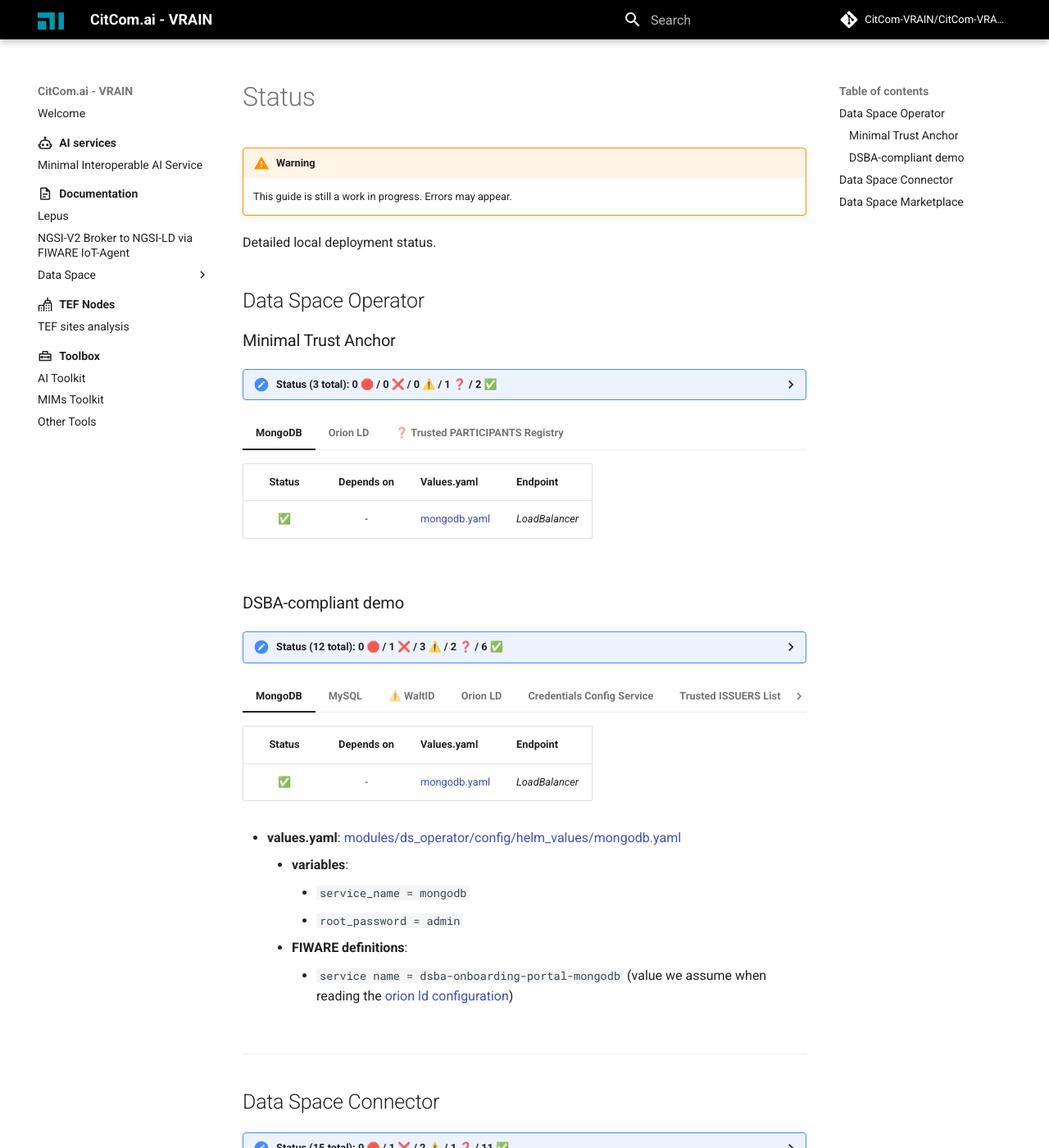
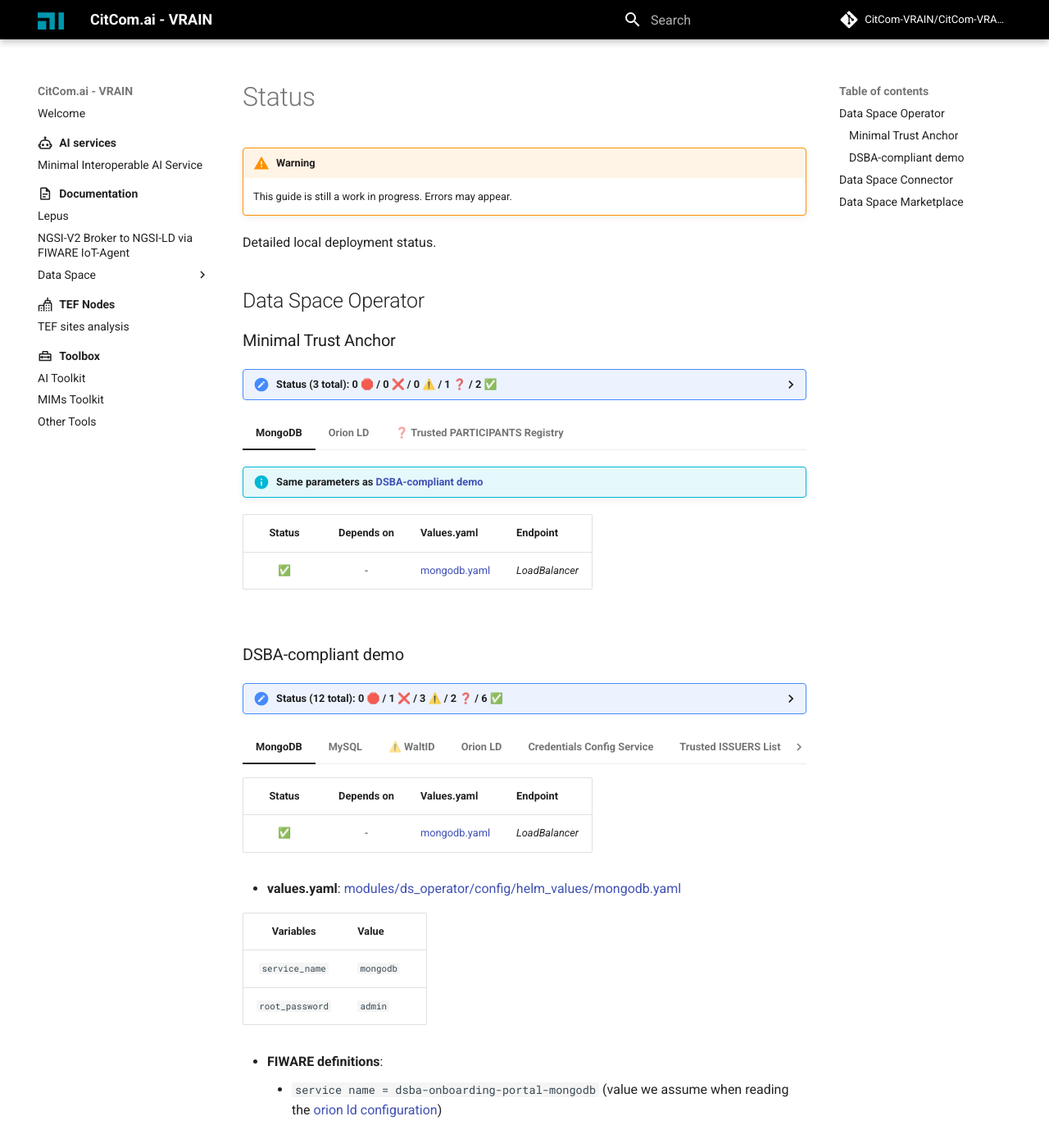
Before and after one commit to riseupalex/CitComAI-Hub.github.io, an MkDocs documentation site: the page built from docs/documentation/data_space/fiware_ecosystem/mvds_iaas/deployment_status.md, in a window 1280 px wide and 1400 px high. Shown: the whole window at 82% size. Built offline with MkDocs 1.6.1 and Material for MkDocs 9.7.7, drawn with Linux system fonts in a browser that asks for light colours; comment, search, counter and statistics services are not loaded.

Commit message:
list of variables as lists

```diff
--- a/docs/documentation/data_space/fiware_ecosystem/mvds_iaas/deployment_status.md
+++ b/docs/documentation/data_space/fiware_ecosystem/mvds_iaas/deployment_status.md
@@ -31,30 +31,29 @@
 
 === "MongoDB"
 
+    !!! info "Same parameters as [DSBA-compliant demo](#mongodb_1)"
+
     | Status | Depends on | Values.yaml | Endpoint |
     | :----: | :--------: | :---------  | :------  |
     | ✅     | -          | [mongodb.yaml](https://github.com/CitCom-VRAIN/Minimum_Viable_DataSpace_Infrastructure/blob/develop/modules/ds_operator/config/helm_values/mongodb.yaml) | _LoadBalancer_ |
 
 === "Orion LD"
 
+    !!! info "Same parameters as [DSBA-compliant demo](#orion-ld_1)"
+
     | Status | Depends on | Values.yaml | Endpoint |
     | :----: | :--------: | :---------  | :------  |
-    |  ✅    | [MongoDB](#mongodb) | [orionld.yaml](https://github.com/CitCom-VRAIN/Minimum_Viable_DataSpace_Infrastructure/blob/develop/modules/ds_operator/config/helm_values/orionld.yaml) | - |
+    |  ✅    | [MongoDB](#mongodb_1) | [orionld.yaml](https://github.com/CitCom-VRAIN/Minimum_Viable_DataSpace_Infrastructure/blob/develop/modules/ds_operator/config/helm_values/orionld.yaml) | - |
 
 === "❓ Trusted PARTICIPANTS Registry"
+
+    !!! info "Same parameters as [DSBA-compliant demo](#-trusted-participants-registry_1)"
 
     Also called: Trusted Issuers Registry [_for FIWARE_](https://github.com/FIWARE-Ops/fiware-gitops/tree/master/aws/dsba/onboarding-portal/trusted-issuers-registry)
 
     | Status | Depends on | Values.yaml | Endpoint |
     | :----: | :--------: | :---------  | :------  |
     |  ❓    | [Orion LD](#orion-ld) | [trusted_participants_registry.yaml](https://github.com/CitCom-VRAIN/Minimum_Viable_DataSpace_Infrastructure/blob/develop/modules/ds_operator/config/helm_values/trusted_participants_registry.yaml) | `tpr.ds-operator.io` |
-
-    !!! warning "Doubts/Errors"
-        - [**satellite**](https://github.com/FIWARE-Ops/fiware-gitops/blob/master/aws/dsba/onboarding-portal/trusted-issuers-registry/values.yaml#L27):
-            - What is this satelite?
-            - Where do you get it from?
-            - What is its function?
-            - Can the ID name (EU.EORI.FIWARESATELLITE) be any name or does it have to be that name for some reason?
 
 ### DSBA-compliant demo
 
@@ -94,11 +93,14 @@
     | ✅     | -          | [mongodb.yaml](https://github.com/CitCom-VRAIN/Minimum_Viable_DataSpace_Infrastructure/blob/develop/modules/ds_operator/config/helm_values/mongodb.yaml) | _LoadBalancer_ |
 
     - **values.yaml**: [modules/ds_operator/config/helm_values/mongodb.yaml](https://github.com/CitCom-VRAIN/Minimum_Viable_DataSpace_Infrastructure/blob/develop/modules/ds_operator/config/helm_values/mongodb.yaml)
-        - **variables**:
-            - `service_name = mongodb`
-            - `root_password = admin`
-        - **FIWARE definitions**:
-            - `service name = dsba-onboarding-portal-mongodb` (value we assume when reading the [orion ld configuration](https://github.com/FIWARE-Ops/fiware-gitops/blob/master/aws/dsba/onboarding-portal/orion-ld/values.yaml#L12))
+
+    |    Variables    |   Value   |
+    | :-------------: | :------- |
+    | `service_name`  | `mongodb` |
+    | `root_password` | `admin`   |
+
+    - **FIWARE definitions**:
+        - `service name = dsba-onboarding-portal-mongodb` (value we assume when reading the [orion ld configuration](https://github.com/FIWARE-Ops/fiware-gitops/blob/master/aws/dsba/onboarding-portal/orion-ld/values.yaml#L12))
 
 === "MySQL"
 
@@ -107,13 +109,16 @@
     | ✅     | -          | [mysql.yaml](https://github.com/CitCom-VRAIN/Minimum_Viable_DataSpace_Infrastructure/blob/develop/modules/ds_operator/config/helm_values/mysql.yaml) | - |
 
     - **values.yaml**: [modules/ds_operator/config/helm_values/mysql.yaml](https://github.com/CitCom-VRAIN/Minimum_Viable_DataSpace_Infrastructure/blob/develop/modules/ds_operator/config/helm_values/mysql.yaml)
-        - **variables**:
-            - `service_name = mysql`
-            - `root_password = admin`
-            - `til_db = til`
-            - `ccs_db = ccs`
-        - **FIWARE definitions**:
-            - `fullnameOverride (service name) = mysql-onboarding`
+
+    |    Variables    |   Value   |
+    | :-------------: | :------- |
+    | `service_name`  | `mysql`   |
+    | `root_password` | `admin`   |
+    | `til_db`        | `til`     |
+    | `ccs_db`        | `ccs`     |
+
+    - **FIWARE definitions**:
+        - `fullnameOverride (service name) = mysql-onboarding`
 
 === "⚠️ WaltID"
 
@@ -132,14 +137,17 @@
             - What is its function?
 
     - **values.yaml**: [modules/ds_operator/config/helm_values/waltid.yaml](https://github.com/CitCom-VRAIN/Minimum_Viable_DataSpace_Infrastructure/blob/develop/modules/ds_operator/config/helm_values/waltid.yaml)
-        - **variables**:
-            - `service_name = waltid`
-            - `service_domain = waltid.ds-operator.io`
-            - `secret_tls_name = waltid-tls-secret`
-            - `did_domain = did:web:waltid.ds-operator.io:did`
-        - **FIWARE definitions**:
-            - `route endpoint = onboarding.dsba.fiware.dev`
-            - `did:web = did:web:onboarding.dsba.fiware.dev:did`
+
+    |    Variables    |   Value   |
+    | :-------------: | :------- |
+    | `service_name`  | `waltid`  |
+    | `service_domain`| `waltid.ds-operator.io` |
+    | `secret_tls_name` | `waltid-tls-secret` |
+    | `did_domain`    | `did:web:waltid.ds-operator.io:did` |
+
+    - **FIWARE definitions**:
+        - `route endpoint = onboarding.dsba.fiware.dev`
+        - `did:web = did:web:onboarding.dsba.fiware.dev:did`
     - **endpoint type**: `ClusterIP + Ingress`
         - **ingress**: `waltid.ds-operator.io` (NOT WORKING)
 
@@ -147,13 +155,16 @@
 
     | Status | Depends on | Values.yaml | Endpoint |
     | :----: | :--------: | :---------  | :------  |
-    |  ✅    | [MongoDB](#mongodb) | [orionld.yaml](https://github.com/CitCom-VRAIN/Minimum_Viable_DataSpace_Infrastructure/blob/develop/modules/ds_operator/config/helm_values/orionld.yaml) | - |
+    |  ✅    | [MongoDB](#mongodb_1) | [orionld.yaml](https://github.com/CitCom-VRAIN/Minimum_Viable_DataSpace_Infrastructure/blob/develop/modules/ds_operator/config/helm_values/orionld.yaml) | - |
 
     - **values.yaml**: [modules/ds_operator/config/helm_values/orionld.yaml](https://github.com/CitCom-VRAIN/Minimum_Viable_DataSpace_Infrastructure/blob/develop/modules/ds_operator/config/helm_values/orionld.yaml)
-        - **variables**:
-            - `service_name = mongodb`
-            - `root_password = admin`
-            - `orion_db_name = orion-oper`
+
+    |    Variables    |   Value   |
+    | :-------------: | :------- |
+    | `service_name`  | `orionld` |
+    | `root_password` | `admin`   |
+    | `orion_db_name` | `orion-oper` |
+
     - **endpoint type**: `ClusterIP no Ingress`
 
 === "Credentials Config Service"
@@ -163,11 +174,14 @@
     |  ✅    | [MySQL](#mysql) | [credentials_config_service.yaml](https://github.com/CitCom-VRAIN/Minimum_Viable_DataSpace_Infrastructure/blob/develop/modules/ds_operator/config/helm_values/credentials_config_service.yaml) | - |
 
     - **values.yaml**: [modules/ds_operator/config/helm_values/credentials_config_service.yaml](https://github.com/CitCom-VRAIN/Minimum_Viable_DataSpace_Infrastructure/blob/develop/modules/ds_operator/config/helm_values/credentials_config_service.yaml)
-        - **variables**:
-            - `service_name = cred-conf-service`
-            - `mysql_service = mysql`
-            - `ccs_db = ccs`
-            - `root_password = admin`
+
+    |    Variables    |   Value   |
+    | :-------------: | :------- |
+    | `service_name`  | `cred-conf-service` |
+    | `mysql_service` | `mysql`   |
+    | `ccs_db`        | `ccs`     |
+    | `root_password` | `admin`   |
+
     - **endpoint type**: `ClusterIP no Ingress`
 
 === "Trusted ISSUERS List"
@@ -177,15 +191,17 @@
     |  ✅    | [MySQL](#mysql) | [trusted_issuers_list.yaml](https://github.com/CitCom-VRAIN/Minimum_Viable_DataSpace_Infrastructure/blob/develop/modules/ds_operator/config/helm_values/trusted_issuers_list.yaml) | `til.ds-operator.io`<br>`tir.ds-operator.io` |
 
     - **values.yaml**: [modules/ds_operator/config/helm_values/trusted_issuers_list.yaml](https://github.com/CitCom-VRAIN/Minimum_Viable_DataSpace_Infrastructure/blob/develop/modules/ds_operator/config/helm_values/trusted_issuers_list.yaml)
-        - **variables**:
-            - `service_name = trusted-issuers-list`
-            - `service_domain_til = til.ds-operator.io`
-            - `secret_tls_name_til = trusted-issuers-list-tls-secret`
-            - `service_domain_tir = tir.ds-operator.io`
-            - `secret_tls_name_tir = trusted-issuers-registry-tls-secret`
-            - `mysql_service = mysql`
-            - `root_password = admin`
-            - `til_db = til`
+
+    |    Variables    |   Value   |
+    | :-------------: | :------- |
+    | `service_name`  | `trusted-issuers-list` |
+    | `service_domain_til` | `til.ds-operator.io` |
+    | `secret_tls_name_til` | `trusted-issuers-list-tls-secret` |
+    | `service_domain_tir` | `tir.ds-operator.io` |
+    | `secret_tls_name_tir` | `trusted-issuers-registry-tls-secret` |
+    | `mysql_service` | `mysql`   |
+    | `root_password` | `admin`   |
+
     - **endpoint type**: `ClusterIP + Ingress`
         - **ingress**:
             - _trusted issuers list_: `til.ds-operator.io`
@@ -207,12 +223,15 @@
             - Can the ID name (EU.EORI.FIWARESATELLITE) be any name or does it have to be that name for some reason?
 
     - **values.yaml**: [modules/ds_operator/config/helm_values/trusted_participants_registry.yaml](https://github.com/CitCom-VRAIN/Minimum_Viable_DataSpace_Infrastructure/blob/develop/modules/ds_operator/config/helm_values/trusted_participants_registry.yaml)
-        - **variables**:
-            - `service_name = trusted-participants-registry`
-            - `service_domain = tpr.ds-operator.io`
-            - `secret_tls_name = trusted-participants-registry-tls-secret `
-            - `did_domain = did:web:waltid.ds-operator.io:did`
-            - `orion_service_name = orionld`
+
+    |    Variables    |   Value   |
+    | :-------------: | :------- |
+    | `service_name`  | `trusted-participants-registry` |
+    | `service_domain`| `tpr.ds-operator.io` |
+    | `secret_tls_name` | `trusted-participants-registry-tls-secret` |
+    | `did_domain`    | `did:web:waltid.ds-operator.io:did` |
+    | `orion_service_name` | `orionld` |
+
     - **endpoint type**: `ClusterIP + Ingress`
         - **ingress**: `tpr.ds-operator.io`
 
@@ -237,16 +256,19 @@
         - **code**: [github](https://github.com/FIWARE/VCVerifier)
         - **helm-chart**: [i4Trust v1.0.23](https://github.com/i4Trust/helm-charts/tree/vcverifier-1.0.23/charts/vcverifier)
     - **values.yaml**: [modules/ds_operator/config/helm_values/verifier.yaml](https://github.com/CitCom-VRAIN/Minimum_Viable_DataSpace_Infrastructure/blob/develop/modules/ds_operator/config/helm_values/verifier.yaml)
-        - **variables**:
-            - `namespace = ds-operator`
-            - `service_name = verifier`
-            - `service_domain = verifier.ds-operator.io`
-            - `secret_tls_name = verifier-tls-secret`
-            - `waltid_service = waltid`
-            - `tir_service = tir.ds-operator.io`
-            - `did_domain = did:web:waltid.ds-operator.io:did`
-            - `ccs_service = cred-conf-service`
-            - `verifier_service = verifier`
+
+    |    Variables    |   Value  |
+    | :-------------: | :------- |
+    | `namespace`     | `ds-operator` |
+    | `service_name`  | `verifier` |
+    | `service_domain`| `verifier.ds-operator.io` |
+    | `secret_tls_name` | `verifier-tls-secret` |
+    | `waltid_service` | `waltid` |
+    | `tir_service`   | `tir.ds-operator.io` |
+    | `did_domain`    | `did:web:waltid.ds-operator.io:did` |
+    | `ccs_service`   | `cred-conf-service` |
+    | `verifier_service` | `verifier` |
+
     - **endpoint type**: `ClusterIP + Ingress`
         - **ingress**: `verifier.ds-operator.io`
 
@@ -270,13 +292,16 @@
             - Is it set correctly with the default value?
 
     - **values.yaml**: [modules/ds_operator/config/helm_values/pdp.yaml](https://github.com/CitCom-VRAIN/Minimum_Viable_DataSpace_Infrastructure/blob/develop/modules/ds_operator/config/helm_values/pdp.yaml)
-        - **variables**:
-            - `service_name = pdp`
-            - `secret_tls_name_waltid = `
-            - `did_domain = did:web:waltid.ds-operator.io:did`
-            - `keyrock_domain = keyrock.ds-operator.io`
-            - `tpr_domain = tpr.ds-operator.io`
-            - `verifier_domain = verifier.ds-operator.io`
+
+    |    Variables    |   Value  |
+    | :-------------: | :------- |
+    | `service_name`  | `pdp`     |
+    | `secret_tls_name_waltid` | `waltid-tls-secret` |
+    | `did_domain`    | `did:web:waltid.ds-operator.io:did` |
+    | `keyrock_domain` | `keyrock.ds-operator.io` |
+    | `tpr_domain`    | `tpr.ds-operator.io` |
+    | `verifier_domain` | `verifier.ds-operator.io` |
+
     - **endpoint type**: `ClusterIP`
 
 === "Kong (Proxy)"
```
